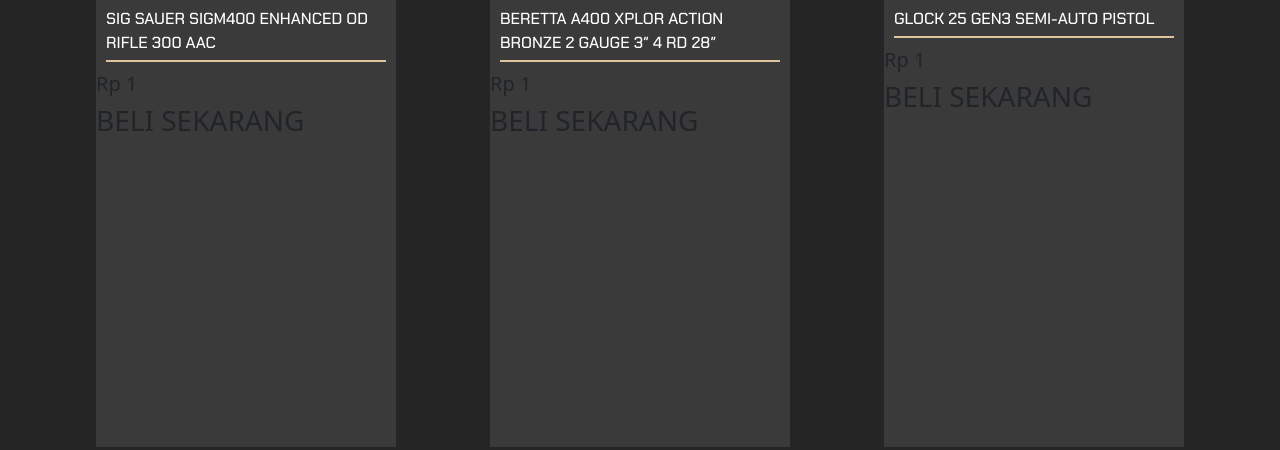
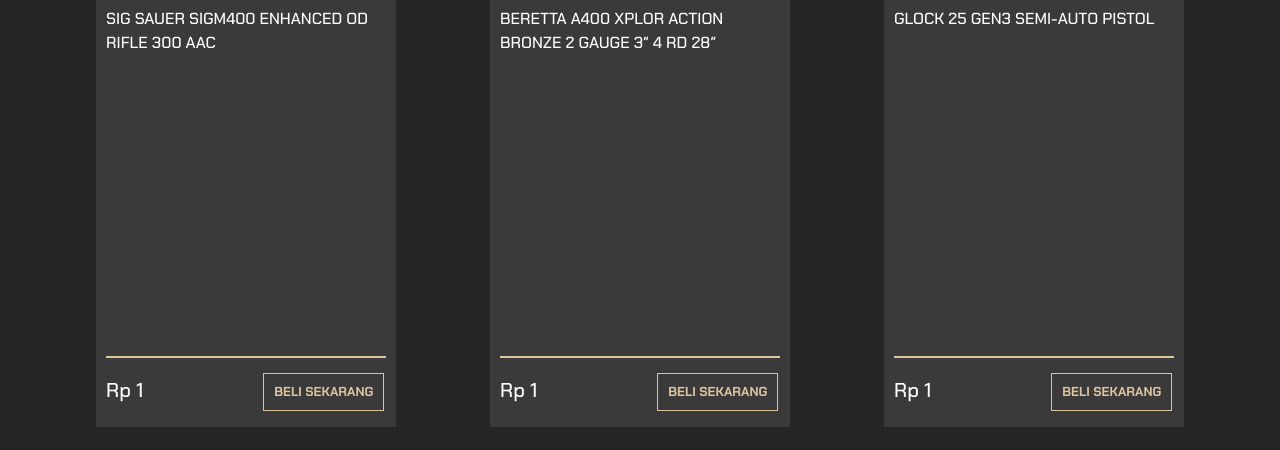
Before and after one commit to ZulhanF/Marketplace_PBP, a plain HTML site: page index.html in a window 1280 px wide. Shown: the part 475-925 px from the top of the page. Drawn offline with nearby package versions, Linux system fonts and the light colour scheme.

Commit message:
refactor styles in styles.css for improved consistency and add new layout elements

```diff
--- a/styles.css
+++ b/styles.css
@@ -101,7 +101,7 @@ nav-left {
   font-family: Quicksand, "Courier New", Courier, monospace;
 }
 .search-button {
-  background: #8E8B5E;
+  background: #8e8b5e;
   color: white;
   padding: 10px 20px;
   font-size: 14px;
@@ -120,7 +120,7 @@ nav-left {
 .search.show {
   display: flex;
 }
-.nav-center.hide{
+.nav-center.hide {
   display: none;
 }
 #input {
@@ -350,8 +350,8 @@ nav-left {
 }
 
 .produk h6:hover {
+  color: #3a3a3a;
   background-color: #dfc39f;
-  color: #3a3a3a;
 }
 
 .list-produk {
@@ -368,7 +368,7 @@ nav-left {
   justify-content: flex-start;
   align-items: left;
   width: 300px;
-  height: 450px;
+  height: 430px;
   background-color: #3a3a3a;
   position: relative;
   margin-top: 20px;
@@ -380,6 +380,7 @@ nav-left {
   font-weight: 500;
   border-bottom: 2px solid #dfc39f;
   padding-bottom: 5px;
+  flex-grow: 1;
 }
 .item img {
   transition: filter 0.3s ease;
@@ -398,3 +399,40 @@ nav-left {
   font-weight: 700;
   border-bottom: 2px solid #3a3a3a;
 }
+
+.harga h5 {
+  color: white;
+  font-family: "Chakra Petch", "Courier New", Courier, monospace;
+  margin: 10px 10px;
+  font-weight: 500;
+  padding-bottom: 5px;
+}
+
+.item:hover h5 {
+  color: #3a3a3a;
+}
+.harga {
+  display: flex;
+  align-items: center;
+  gap: 110px;
+  padding-bottom: 10px;
+}
+.keranjang {
+  border: 1px solid #dfc39f;
+  color: #f4f4f4;
+  font-family: "Chakra Petch",'Courier New', Courier, monospace;
+  font-size: 5px;
+  cursor: pointer;
+}
+.keranjang h3{
+  color: #dfc39f;
+  font-size: 13px;
+  font-weight: 700;
+  margin: 0;
+  padding: 10px;
+}
+.item:hover h3 {
+border: 1px solid #3a3a3a;
+background-color: #8e8b5e;
+  color: #1e1f23;
+}
```
